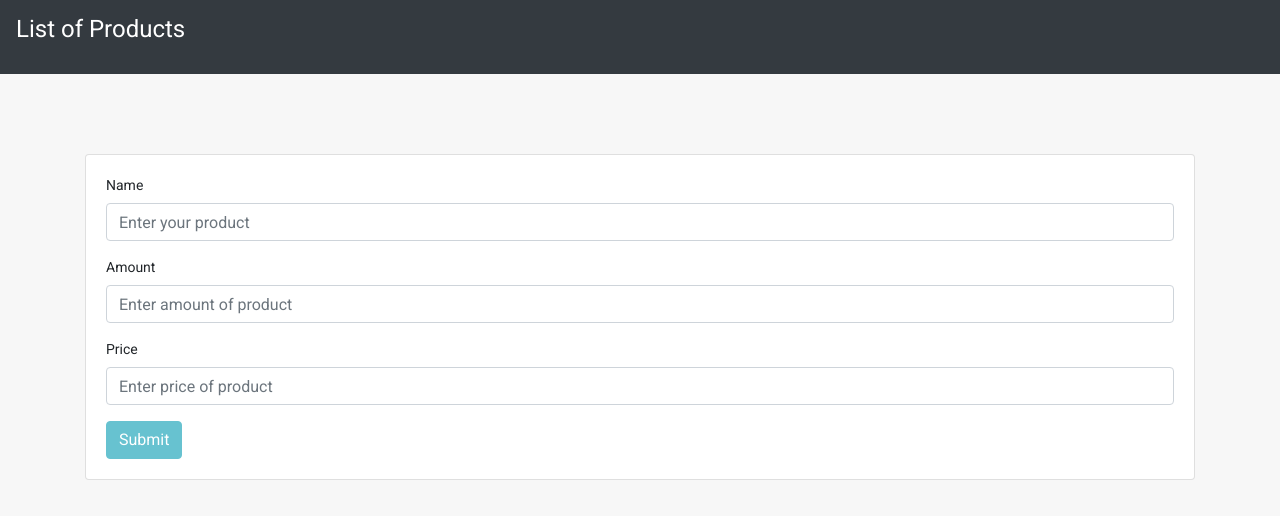
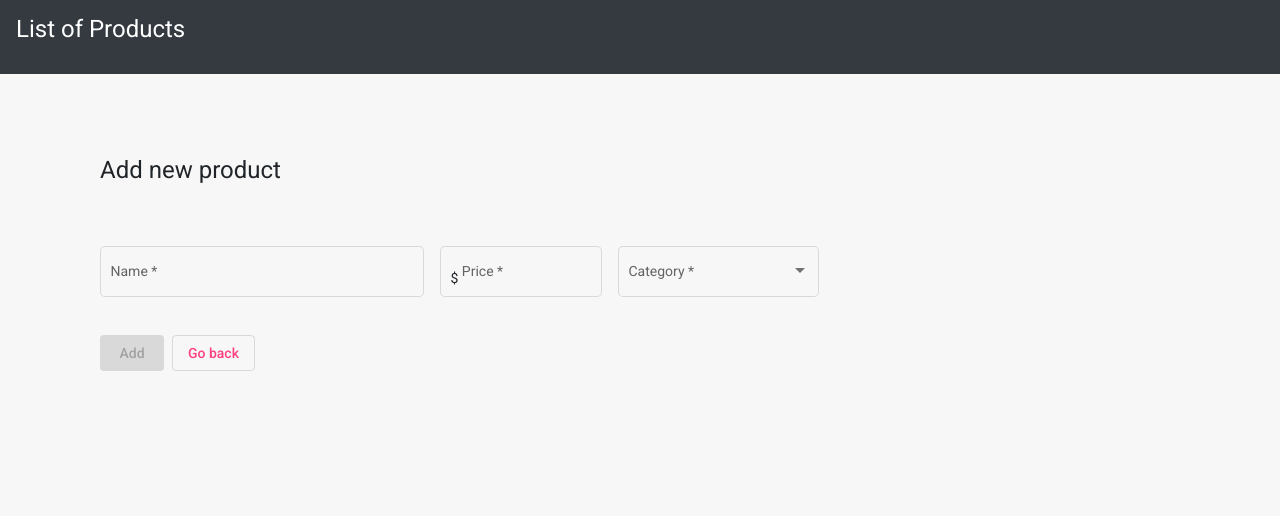
Before and after one commit to mrogalska/guiShopping, an Angular app: page /addproduct in a window 1280 px wide. Shown: the top 516 px of the page. Built offline with nearby package versions, Linux system fonts and the light colour scheme.

Commit message:
change property 'amount' to 'category'

```diff
--- a/src/app/app.module.ts
+++ b/src/app/app.module.ts
@@ -16,6 +16,7 @@ import { ProductSearchComponent } from './product-search/product-search.componen
 import { MessagesComponent } from './messages/messages.component';
 import { ProductFormComponent } from './product-form/product-form.component';
 import { ProductService } from './product.service';
+import { Category } from './category';
 import { BrowserAnimationsModule } from '@angular/platform-browser/animations';
 import { MatTableModule } from '@angular/material/table';
 import {MatCheckboxModule, MatCheckbox} from '@angular/material/checkbox';
@@ -24,6 +25,7 @@ import {MatIconModule} from '@angular/material/icon';
 import {MatTooltipModule} from '@angular/material/tooltip';
 import {MatInputModule} from '@angular/material/input';
 import {MAT_FORM_FIELD_DEFAULT_OPTIONS} from '@angular/material/form-field';
+import {MatSelectModule} from '@angular/material/select';
 
 @NgModule({
   imports: [
@@ -38,7 +40,8 @@ import {MAT_FORM_FIELD_DEFAULT_OPTIONS} from '@angular/material/form-field';
     MatButtonModule,
     MatIconModule,
     MatTooltipModule,
-    MatInputModule
+    MatInputModule,
+    MatSelectModule
 
     // The HttpClientInMemoryWebApiModule module intercepts HTTP requests
     // and returns simulated server responses.
--- /dev/null
+++ b/src/app/category.ts
@@ -0,0 +1,11 @@
+export enum Category {
+    "Vegetables" = "Vegetables",
+    "Fruits" = "Fruits",
+    "Meat" = "Meat",
+    "Sweets & Snacks" = "Sweets & Snacks",
+    "Bakery" = "Bakery",
+    "Dairy" = "Dairy",
+    "Spices" = "Spices",
+    "Drinks" = "Drinks",
+    "Fats & Oils" = "Fats & Oils"
+}
--- a/src/app/product-detail/product-detail.component.css
+++ b/src/app/product-detail/product-detail.component.css
@@ -1,11 +1,11 @@
 /* ProductDetailComponent's private CSS styles */
 .name-form {
-  width: 25%;
+  width: 30%;
   margin-right: 1rem;
 }
 
-.amount-form, .price-form {
-  width: 10%;
+.price-form {
+  width: 15%;
   margin-right: 1rem;
 }
 
--- a/src/app/product-detail/product-detail.component.html
+++ b/src/app/product-detail/product-detail.component.html
@@ -1,18 +1,25 @@
 <div class="container-fluid" *ngIf="product">
     <h2>Update product {{product.name | uppercase}}</h2>
-      <mat-form-field class="name-form">
+
+      <mat-form-field appearance="fill" class="name-form">
         <mat-label>Name</mat-label>
         <input [(ngModel)]="product.name" matInput placeholder="name" value="{{product.name}}">
       </mat-form-field>
-      <mat-form-field class="amount-form">
-        <mat-label>Amount</mat-label>
-        <input type="number" [(ngModel)]="product.amount" matInput placeholder="amount" value="{{product.amount}}">
-      </mat-form-field>
-      <mat-form-field class="price-form">
+
+      <mat-form-field appearance="fill" class="price-form">
         <mat-label>Price</mat-label>
         <input type="number" [(ngModel)]="product.price" matInput placeholder="price" value="{{product.price}}">
         <span matPrefix>$&nbsp;</span>
       </mat-form-field>
+
+      <mat-form-field appearance="fill">
+      <mat-label>Category</mat-label>
+      <mat-select [(ngModel)]="product.category">
+        <mat-option *ngFor="let key of categories" [value]="key">
+          {{ key }}
+        </mat-option>
+      </mat-select>
+    </mat-form-field>
 
       <p>
         <button (click)="save()" mat-raised-button color="primary">Save</button>
--- a/src/app/product-detail/product-detail.component.ts
+++ b/src/app/product-detail/product-detail.component.ts
@@ -5,6 +5,7 @@ import {FormControl, FormGroupDirective, NgForm, Validators} from '@angular/form
 import {ErrorStateMatcher} from '@angular/material/core';
 import { Product } from '../product';
 import { ProductService } from '../product.service';
+import { Category } from '../category';
 
 
 
@@ -15,6 +16,8 @@ import { ProductService } from '../product.service';
 })
 export class ProductDetailComponent implements OnInit {
   @Input() product: Product;
+  public category = Category;
+  public categories = [];
 
   constructor(
     private route: ActivatedRoute,
@@ -24,6 +27,7 @@ export class ProductDetailComponent implements OnInit {
 
   ngOnInit(): void {
     this.getProduct();
+    this.categories = Object.keys(this.category);
   }
 
   getProduct(): void {
--- a/src/app/product-form/product-form.component.css
+++ b/src/app/product-form/product-form.component.css
@@ -0,0 +1,18 @@
+.name-form {
+    width: 30%;
+    margin-right: 1rem;
+  }
+
+  .price-form {
+    width: 15%;
+    margin-right: 1rem;
+  }
+
+  button {
+    margin-right: .5rem;
+    margin-top: 1rem;
+  }
+
+  .mat-form-field {
+    margin-top: 2.5rem;
+  }
--- a/src/app/product-form/product-form.component.html
+++ b/src/app/product-form/product-form.component.html
@@ -1,35 +1,32 @@
-<div class="card my-5">
-    <div class="card-body">
+<div class="container-fluid">
       <form (ngSubmit)="onSubmit()" #productForm="ngForm">
-        <div class="form-group">
-          <label for="name">Name</label>
-          <input type="text" [(ngModel)]="product.name"
-            class="form-control"
-            id="name"
-            name="name"
-            placeholder="Enter your product"
-            required #name="ngModel">
-        </div>
-        <div class="form-group">
-          <label for="amount">Amount</label>
-          <input type="number" [(ngModel)]="product.amount"
-            class="form-control"
-            id="amount"
-            name="amount"
-            placeholder="Enter amount of product"
-            required #amount="ngModel">
-        </div>
-        <div class="form-group">
-            <label for="price">Price</label>
-            <input type="number" [(ngModel)]="product.price"
-              class="form-control"
-              id="price"
-              name="price"
-              placeholder="Enter price of product"
-              required #price="ngModel">
-          </div>
-        <button type="submit" [disabled]="!productForm.form.valid"
-          class="btn btn-info">Submit</button>
+        <h1>Add new product</h1>
+
+        <mat-form-field  appearance="outline" class="name-form">
+          <mat-label for="name">Name</mat-label>
+          <input type="text" text-transform: uppercase [(ngModel)]="product.name" matInput placeholder="name" value="{{product.name}}" id="name" name="name" required #name="ngModel">
+        </mat-form-field>
+
+        <mat-form-field  appearance="outline" class="price-form">
+          <mat-label for="price">Price</mat-label>
+          <input type="number" [(ngModel)]="product.price" matInput placeholder="price" value="{{product.price}}" id="price" name="price" required #price="ngModel">
+          <span matPrefix>$&nbsp;</span>
+        </mat-form-field>
+
+        <mat-form-field appearance="outline">
+          <mat-label for="category">Category</mat-label>
+          <mat-select [(ngModel)]="product.category"  id="category" name="category" required #category="ngModel">
+            <mat-option *ngFor="let key of categories" [value]="key">
+              {{ key }}
+            </mat-option>
+          </mat-select>
+        </mat-form-field>
+
+        <p>
+          <button mat-raised-button color="accent" type="submit" [disabled]="!productForm.form.valid || product.category==null" >Add</button>
+          <button mat-stroked-button color="accent" type="reset" (click)="goBack()">Go back</button>
+        </p>
+
       </form>
-    </div>
+
   </div>
--- a/src/app/product-form/product-form.component.ts
+++ b/src/app/product-form/product-form.component.ts
@@ -1,22 +1,35 @@
-import { Component} from '@angular/core';
+import { Component, OnInit} from '@angular/core';
 import { ActivatedRoute, Router } from '@angular/router';
 import { ProductService } from '../product.service';
 import { Product } from '../product';
+import { Category } from '../category';
+import { Location } from '@angular/common';
 
 @Component({
   selector: 'app-product-form',
   templateUrl: './product-form.component.html',
   styleUrls: ['./product-form.component.css']
 })
-export class ProductFormComponent {
+export class ProductFormComponent implements OnInit {
   product: Product;
+  public category = Category;
+  public categories = [];
 
   constructor(
     private route: ActivatedRoute,
     private router: Router,
-    private productService: ProductService
+    private productService: ProductService,
+    private location: Location
   ) {
     this.product = new Product();
+  }
+
+  ngOnInit(): void {
+    this.categories = Object.keys(this.category);
+  }
+
+  goBack(): void {
+    this.location.back();
   }
 
   onSubmit() {
@@ -24,9 +37,6 @@ export class ProductFormComponent {
   }
 
 
-
-
-
   goToProductList() {
     this.router.navigate(['/products'])
   }
--- a/src/app/product.ts
+++ b/src/app/product.ts
@@ -1,6 +1,6 @@
 export class Product {
   id: number;
   name: string;
-  amount: number;
+  category: string;
   price: number;
 }
--- a/src/app/products/products.component.html
+++ b/src/app/products/products.component.html
@@ -7,26 +7,24 @@
 
   <table mat-table [dataSource]="products" class="mat-elevation-z8">
 
-    <!-- Name Column -->
     <ng-container matColumnDef="name">
       <th mat-header-cell *matHeaderCellDef><h3> Name </h3></th>
       <td mat-cell *matCellDef="let product"> {{product.name}} </td>
-      <td mat-footer-cell *matFooterCellDef> Total </td>
+      <td mat-footer-cell *matFooterCellDef></td>
     </ng-container>
 
-    <!-- Amount Column -->
-    <ng-container matColumnDef="amount">
-      <th mat-header-cell *matHeaderCellDef><h3> Amount </h3></th>
-      <td mat-cell *matCellDef="let product"> {{product.amount}} </td>
-      <td mat-footer-cell *matFooterCellDef> {{getTotalAmount()}} </td>
+
+      <ng-container matColumnDef="price">
+        <th mat-header-cell *matHeaderCellDef><h3> Price</h3></th>
+        <td mat-cell *matCellDef="let product"> {{product.price | currency}} </td>
+        <td mat-footer-cell *matFooterCellDef></td>
+      </ng-container>
+
+    <ng-container matColumnDef="category">
+      <th mat-header-cell *matHeaderCellDef><h3> Category </h3></th>
+      <td mat-cell *matCellDef="let product"> {{product.category}} </td>
+      <td mat-footer-cell *matFooterCellDef></td>
     </ng-container>
-
-      <!-- Price Column -->
-      <ng-container matColumnDef="price">
-        <th mat-header-cell *matHeaderCellDef><h3> Price per one item</h3></th>
-        <td mat-cell *matCellDef="let product"> {{product.price | currency}} </td>
-        <td mat-footer-cell *matFooterCellDef> {{getTotalCost() | currency}} </td>
-      </ng-container>
 
       <ng-container matColumnDef="id">
         <th mat-header-cell *matHeaderCellDef><h3 class="header-align-right">  </h3></th>
--- a/src/app/products/products.component.ts
+++ b/src/app/products/products.component.ts
@@ -12,11 +12,10 @@ import { SelectionModel } from '@angular/cdk/collections';
   styleUrls: ['./products.component.css']
 })
 export class ProductsComponent implements OnInit {
-  displayedColumns: string[] = ['name', 'amount', 'price', 'id'];
+  displayedColumns: string[] = ['name', 'category', 'price', 'id'];
   products: Product[];
   showOptions: number = 0;
   pricesArray: number[];
-  amountArray: number[];
 
 
   constructor(private productService: ProductService) { }
@@ -32,23 +31,23 @@ export class ProductsComponent implements OnInit {
     this.productService.deleteProduct(product).subscribe();
   }
 
-  getTotalCost(): number {
-    this.pricesArray = this.products.map(t => t.price);
-    this.amountArray = this.products.map(t => t.amount);
-    var prod = [];
-    for(var i = 0; i < this.amountArray.length; i++) {
-      prod.push(this.pricesArray[i] * this.amountArray[i]);
-    }
-    console.log(prod);
-    return prod.reduce(this.sum, 0);
-  }
+  // getTotalCost(): number {
+  //   this.pricesArray = this.products.map(t => t.price);
+  //   this.amountArray = this.products.map(t => t.amount);
+  //   var prod = [];
+  //   for(var i = 0; i < this.amountArray.length; i++) {
+  //     prod.push(this.pricesArray[i] * this.amountArray[i]);
+  //   }
+  //   console.log(prod);
+  //   return prod.reduce(this.sum, 0);
+  // }
 
-  getTotalAmount(): number {
-    return this.products.map(t => t.amount).reduce((acc, value) => acc + value, 0);
-  }
+  // getTotalAmount(): number {
+  //   return this.products.map(t => t.amount).reduce((acc, value) => acc + value, 0);
+  // }
 
-  sum(a, b): number {
-    return a + b;
-}
+//   sum(a, b): number {
+//     return a + b;
+// }
 
 }
```
Also changed, not shown: src/app/mock-products.ts (deleted, +0 -14 lines).
